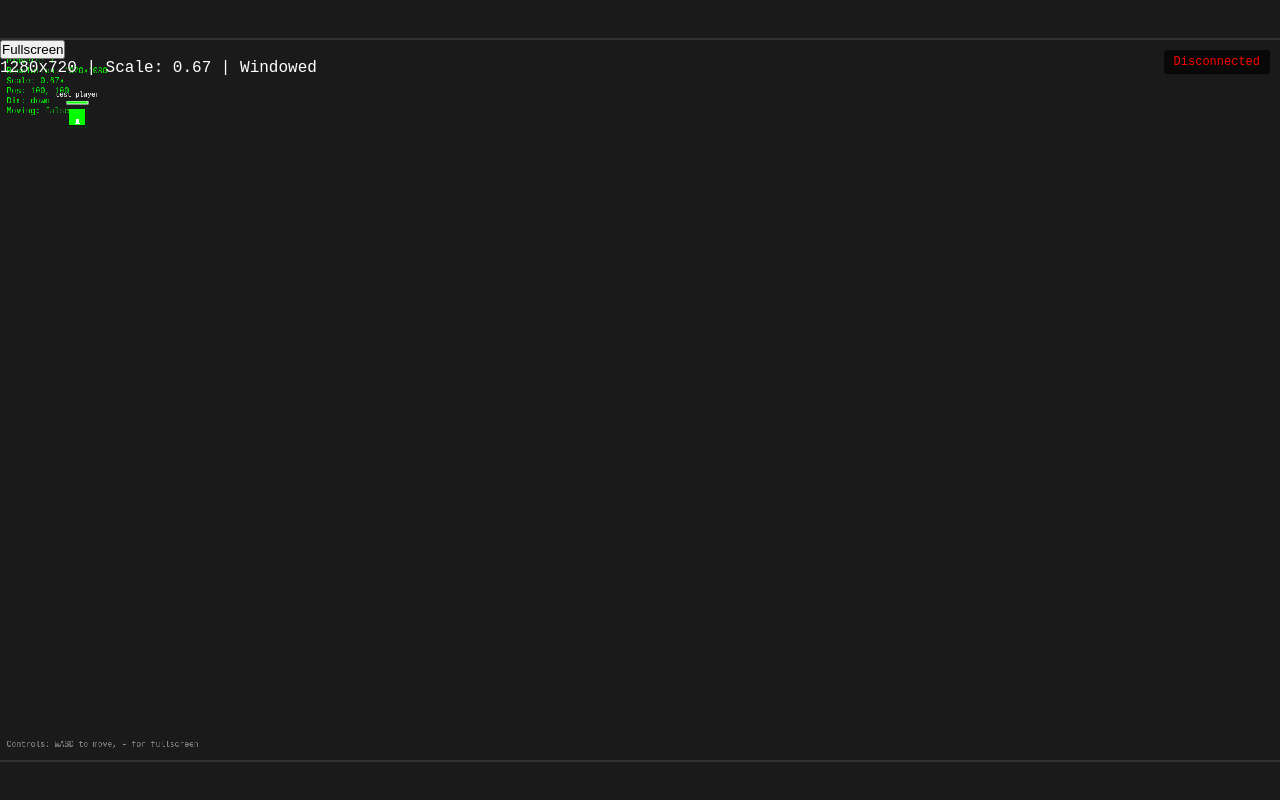
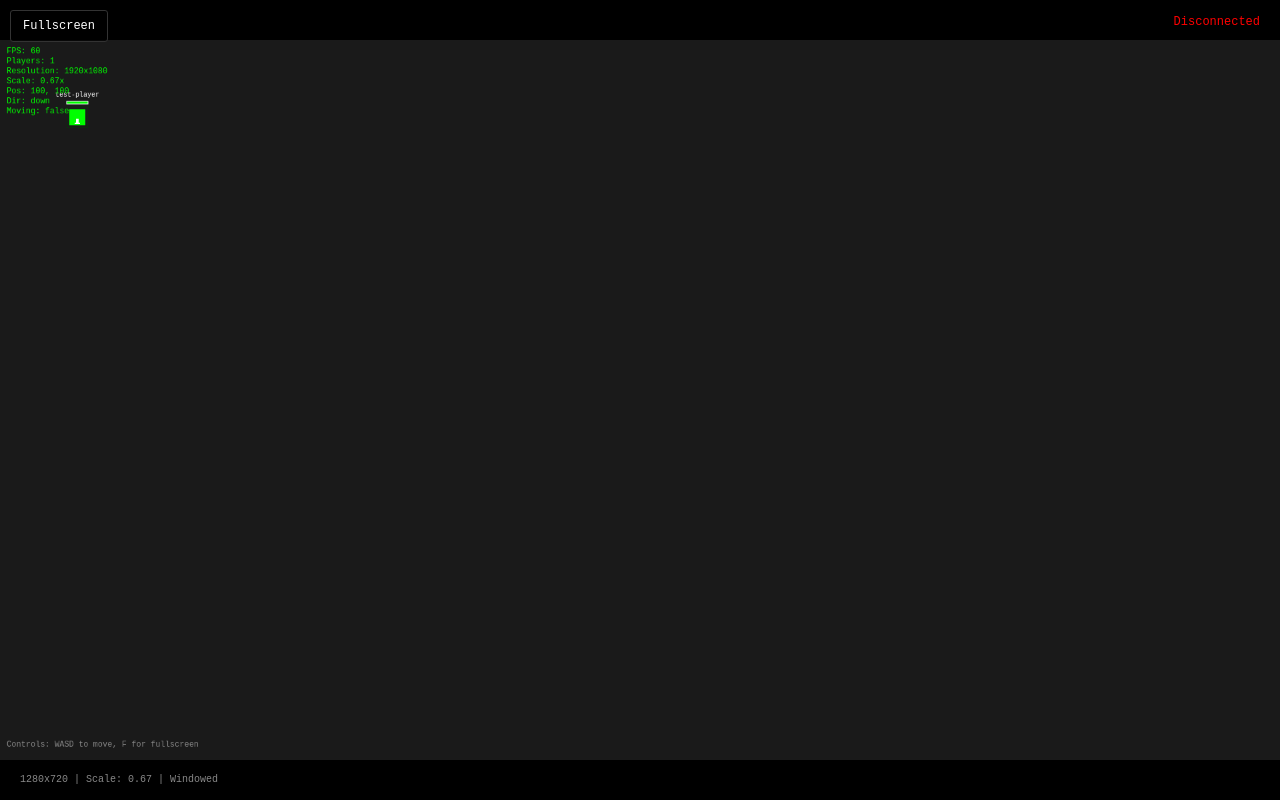
Before and after one commit to pragnyanramtha/Containment-Crew, a plain HTML site: page client/index.html in a window 1280 px wide. Drawn offline with Linux system fonts and the light colour scheme.

Commit message:
added stuff

```diff
--- a/client/styles.css
+++ b/client/styles.css
@@ -5,32 +5,50 @@
     box-sizing: border-box;
 }
 
-body {
+html, body {
+    width: 100%;
+    height: 100%;
     font-family: 'Courier New', monospace;
     background-color: #1a1a1a;
     color: #ffffff;
     overflow: hidden;
+}
+
+/* Game container - full screen */
+.game-container {
+    position: fixed;
+    top: 0;
+    left: 0;
+    width: 100vw;
+    height: 100vh;
+    background-color: #000;
     display: flex;
     justify-content: center;
     align-items: center;
-    min-height: 100vh;
 }
 
-/* Game container */
-.game-container {
-    position: relative;
-    border: 2px solid #333;
-    background-color: #000;
-}
-
-/* Canvas styling for pixel art */
+/* Canvas styling for pixel art - responsive full screen */
 #gameCanvas {
     display: block;
+    max-width: 100%;
+    max-height: 100%;
+    width: auto;
+    height: auto;
+
+    /* Critical pixel art rendering settings */
     image-rendering: -moz-crisp-edges;
     image-rendering: -webkit-crisp-edges;
     image-rendering: pixelated;
     image-rendering: crisp-edges;
+    image-rendering: -webkit-optimize-contrast;
+
+    /* Prevent blurring on scaling */
+    -ms-interpolation-mode: nearest-neighbor;
+
     background-color: #2a2a2a;
+
+    /* Maintain aspect ratio */
+    object-fit: contain;
 }
 
 /* UI overlay */
@@ -65,15 +83,64 @@ body {
     color: #ff0000;
 }
 
-/* Responsive design */
-@media (max-width: 900px) {
-    .game-container {
-        transform: scale(0.8);
+/* Full screen button */
+.fullscreen-btn {
+    position: absolute;
+    top: 10px;
+    left: 10px;
+    background-color: rgba(0, 0, 0, 0.7);
+    color: #ffffff;
+    border: 1px solid #333;
+    padding: 8px 12px;
+    border-radius: 3px;
+    font-size: 12px;
+    font-family: 'Courier New', monospace;
+    cursor: pointer;
+    pointer-events: auto;
+    z-index: 20;
+    transition: all 0.2s ease;
+    user-select: none;
+    -webkit-user-select: none;
+    -webkit-tap-highlight-color: transparent;
+}
+
+.fullscreen-btn:hover {
+    background-color: rgba(0, 0, 0, 0.9);
+    border-color: #555;
+    color: #00ff00;
+}
+
+.fullscreen-btn:active {
+    transform: scale(0.95);
+    background-color: rgba(0, 0, 0, 1);
+}
+
+/* Mobile touch improvements */
+@media (max-width: 768px) {
+    .fullscreen-btn {
+        padding: 10px 15px;
+        font-size: 14px;
+        top: 15px;
+        left: 15px;
+    }
+
+    .resolution-info {
+        bottom: 15px;
+        left: 15px;
+        font-size: 11px;
     }
 }
 
-@media (max-width: 700px) {
-    .game-container {
-        transform: scale(0.6);
-    }
+/* Resolution info */
+.resolution-info {
+    position: absolute;
+    bottom: 10px;
+    left: 10px;
+    background-color: rgba(0, 0, 0, 0.7);
+    padding: 5px 10px;
+    border-radius: 3px;
+    font-size: 10px;
+    color: #888888;
+    pointer-events: none;
+    z-index: 15;
 }
```
